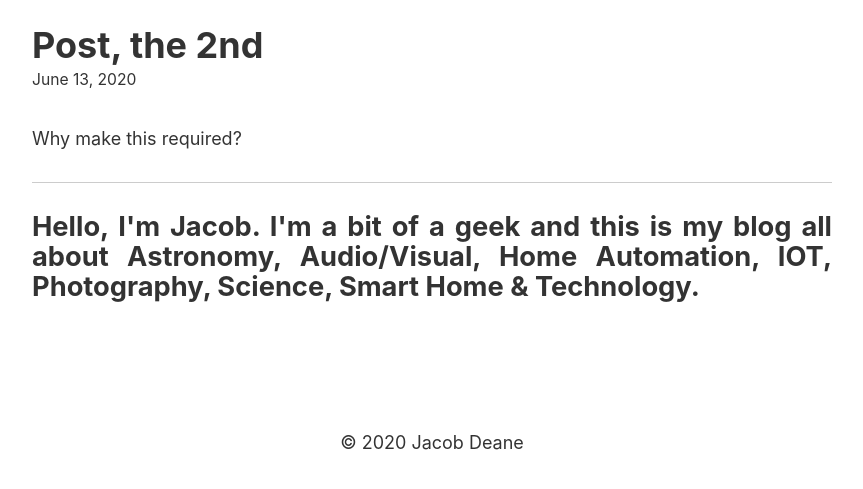
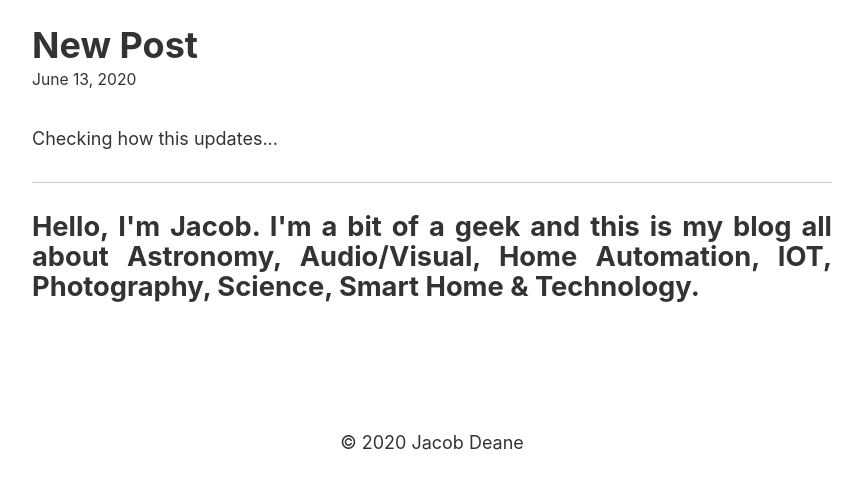
Before and after one commit to jacobdeane/blog, a Gatsby site: page /blog/post-the-2nd/ in a window 1280 px wide. Shown: the part 61-550 px from the top of the page, without its empty margins (208-1071 px from the left). Built offline with nearby package versions, Linux system fonts and the light colour scheme; Gatsby itself is replaced by a stand-in of ours; some packages are replaced by stand-ins of ours.

Commit message:
Update Post “post-the-2nd”

```diff
--- a/content/blog/post-the-2nd.md
+++ b/content/blog/post-the-2nd.md
@@ -1,8 +1,8 @@
 ---
 post_type: blog
-title: Post, the 2nd
+title: New Post
 path: post-the-2nd
 date: 2020-06-13T15:36:21.191Z
 description: Another Test
 ---
-Why make this required?
+Checking how this updates...
```
